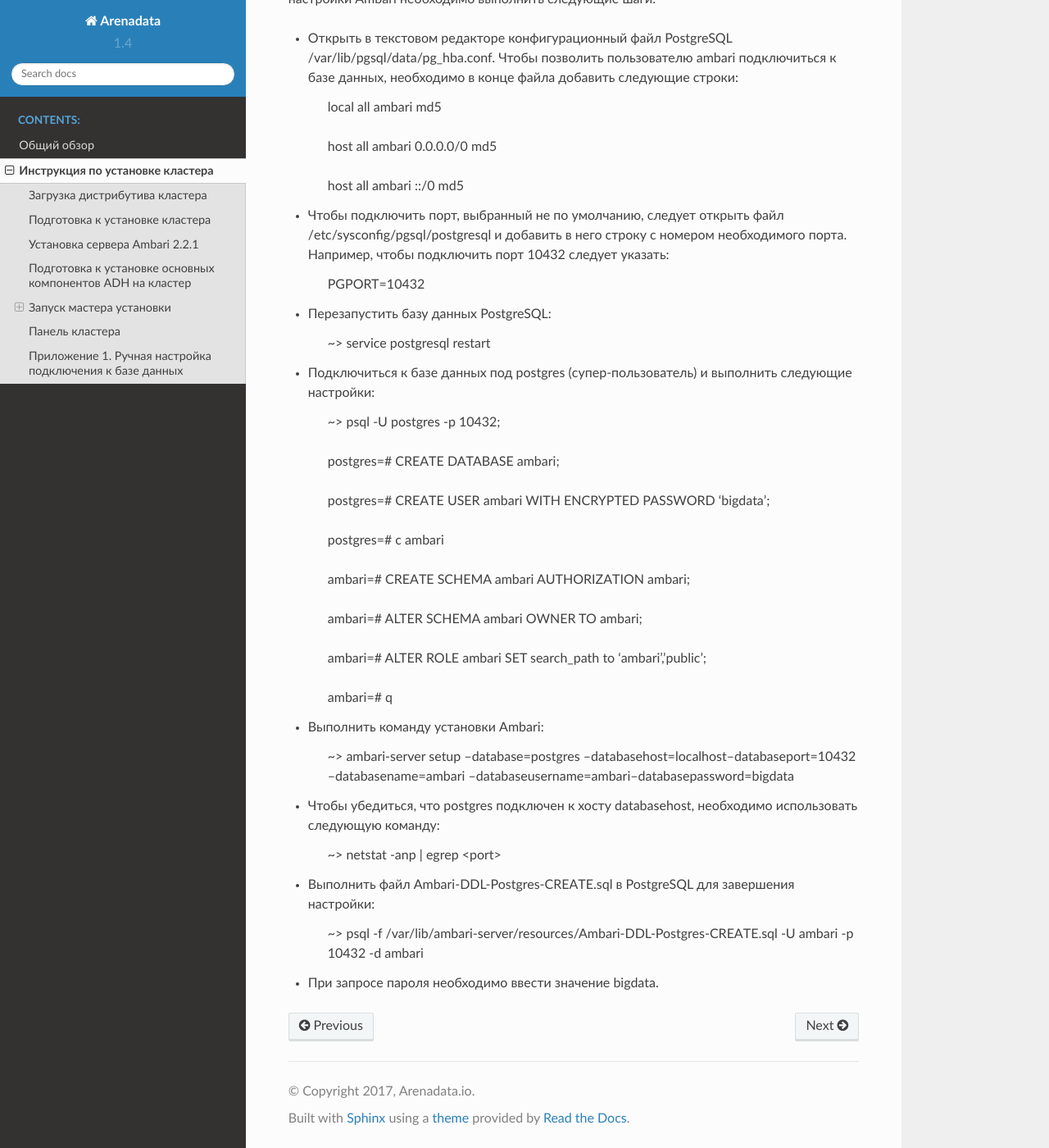
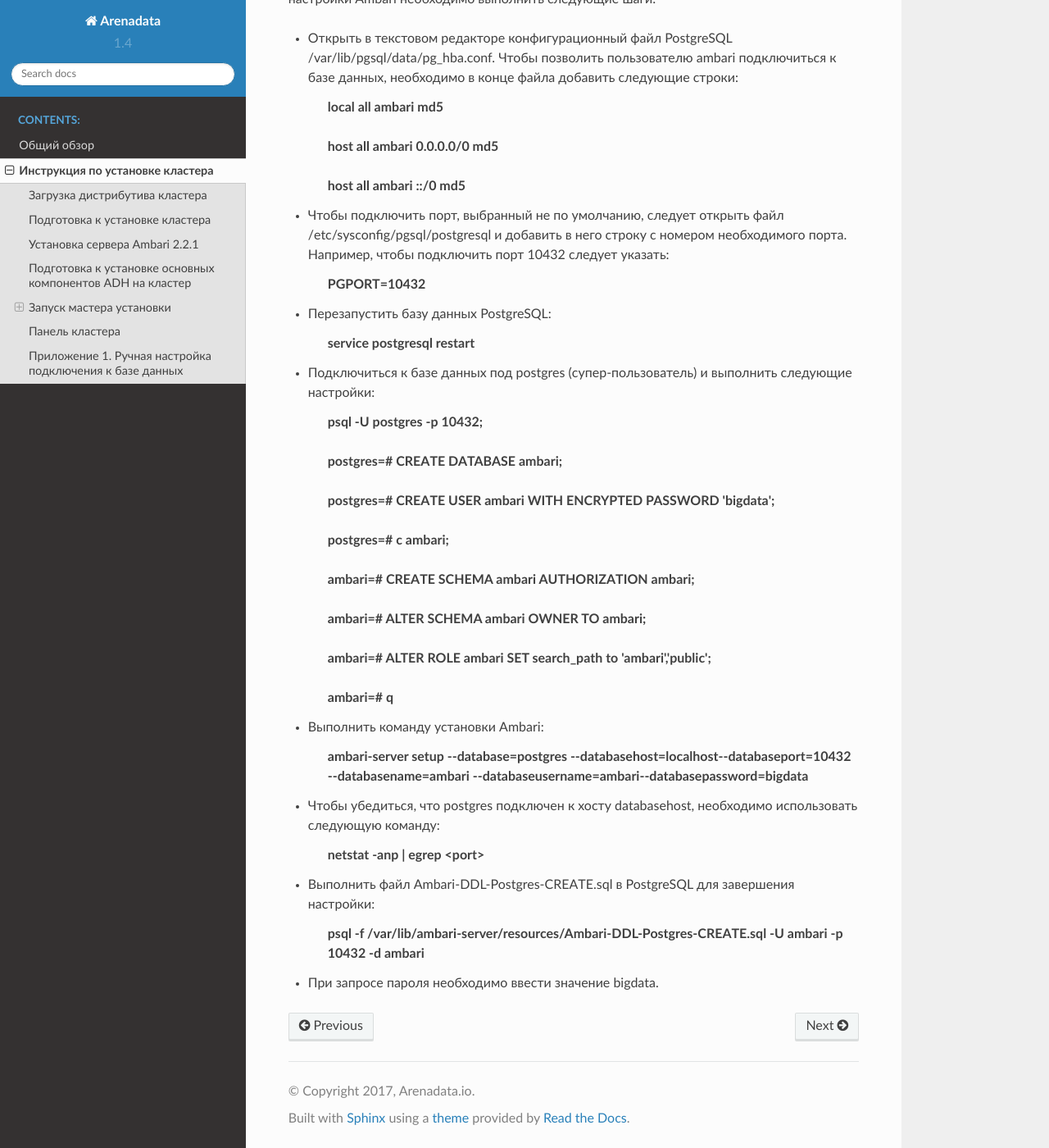
Before and after one commit to arenadata/docs_adps, a Sphinx documentation site: the page built from source/install.rst, in a window 1280 px wide and 1400 px high, scrolled down 8995 px. Shown: the whole window at 82% size. Built offline with Sphinx 7.4.7 and the Read the Docs theme 2.0.0, drawn with Linux system fonts in a browser that asks for light colours; part of the change alters nothing that is shown; some of the changed text lies outside the part shown.

```diff
--- a/source/install.rst
+++ b/source/install.rst
@@ -100,7 +100,7 @@ SSH, следует произвести установку Ambari-агенто
   ambari.repo с сервера репозитория YUM на все узлы кластера;
 + Установить Ambari-агент, выполнив команду:
 
-    ~> yum install ambari-agent
+    :command:`yum install ambari-agent`
 
 
 + Изменить конфигурацию Ambari-агента /etc/ambari-agent/conf/
@@ -117,7 +117,7 @@ SSH, следует произвести установку Ambari-агенто
 
 + Запустить Ambari-агент, выполнив команду:
 
-    ~> ambari-agent start
+    :command:`ambari-agent start`
 
 Ambari-агент зарегистрируется на сервере при его запуске.
 
@@ -280,7 +280,7 @@ Next.
 отличное от используемого по умолчанию подключение к базе данных
 следует в командной строке нажать клавишу y:
 
-  Enter advanced database configuration
+:command:`Enter advanced database configuration`
 
 Если инстанс PostgreSQL настроен на порт, отличный от предлагаемого по
 умолчанию, для настройки Ambari необходимо выполнить следующие шаги:
@@ -292,11 +292,11 @@ Next.
   следующие строки:
 
 
-    local all ambari md5
+    :command:`local all ambari md5`
 
-    host all ambari 0.0.0.0/0 md5
+    :command:`host all ambari 0.0.0.0/0 md5`
 
-    host all ambari ::/0 md5
+    :command:`host all ambari ::/0 md5`
 
 
 + Чтобы подключить порт, выбранный не по умолчанию, следует открыть
@@ -305,54 +305,53 @@ Next.
   следует указать:
 
 
-    PGPORT=10432
+    :command:`PGPORT=10432`
 
 
 + Перезапустить базу данных PostgreSQL:
 
 
-    ~> service postgresql restart
+    :command:`service postgresql restart`
 
 
 + Подключиться к базе данных под postgres (супер-пользователь) и
   выполнить следующие настройки:
 
 
-    ~> psql -U postgres -p 10432;
+    :command:`psql -U postgres -p 10432;`
 
-    postgres=# CREATE DATABASE ambari;
+    :command:`postgres=# CREATE DATABASE ambari;`
 
-    postgres=# CREATE USER ambari WITH ENCRYPTED PASSWORD 'bigdata';
+    :command:`postgres=# CREATE USER ambari WITH ENCRYPTED PASSWORD 'bigdata';`
 
-    postgres=# \c ambari
+    :command:`postgres=# \c ambari;`
 
-    ambari=# CREATE SCHEMA ambari AUTHORIZATION ambari;
+    :command:`ambari=# CREATE SCHEMA ambari AUTHORIZATION ambari;`
 
-    ambari=# ALTER SCHEMA ambari OWNER TO ambari;
+    :command:`ambari=# ALTER SCHEMA ambari OWNER TO ambari;`
 
-    ambari=# ALTER ROLE ambari SET search_path to 'ambari','public';
+    :command:`ambari=# ALTER ROLE ambari SET search_path to 'ambari','public';`
 
-    ambari=# \q
+    :command:`ambari=# \q`
 
 
 + Выполнить команду установки Ambari:
 
 
-    ~> ambari-server setup --database=postgres --databasehost=localhost--databaseport=10432 --databasename=ambari --databaseusername=ambari--databasepassword=bigdata
+    :command:`ambari-server setup --database=postgres --databasehost=localhost--databaseport=10432 --databasename=ambari --databaseusername=ambari--databasepassword=bigdata`
 
 
 + Чтобы убедиться, что postgres подключен к хосту databasehost,
   необходимо использовать следующую команду:
 
 
-    ~> netstat -anp | egrep <port>
-
+    :command:`netstat -anp | egrep <port>`
 
 + Выполнить файл Ambari-DDL-Postgres-CREATE.sql в PostgreSQL для
   завершения настройки:
 
 
-    ~> psql -f /var/lib/ambari-server/resources/Ambari-DDL-Postgres-CREATE.sql -U ambari -p 10432 -d ambari
+    :command:`psql -f /var/lib/ambari-server/resources/Ambari-DDL-Postgres-CREATE.sql -U ambari -p 10432 -d ambari`
 
 
 + При запросе пароля необходимо ввести значение bigdata.
```
